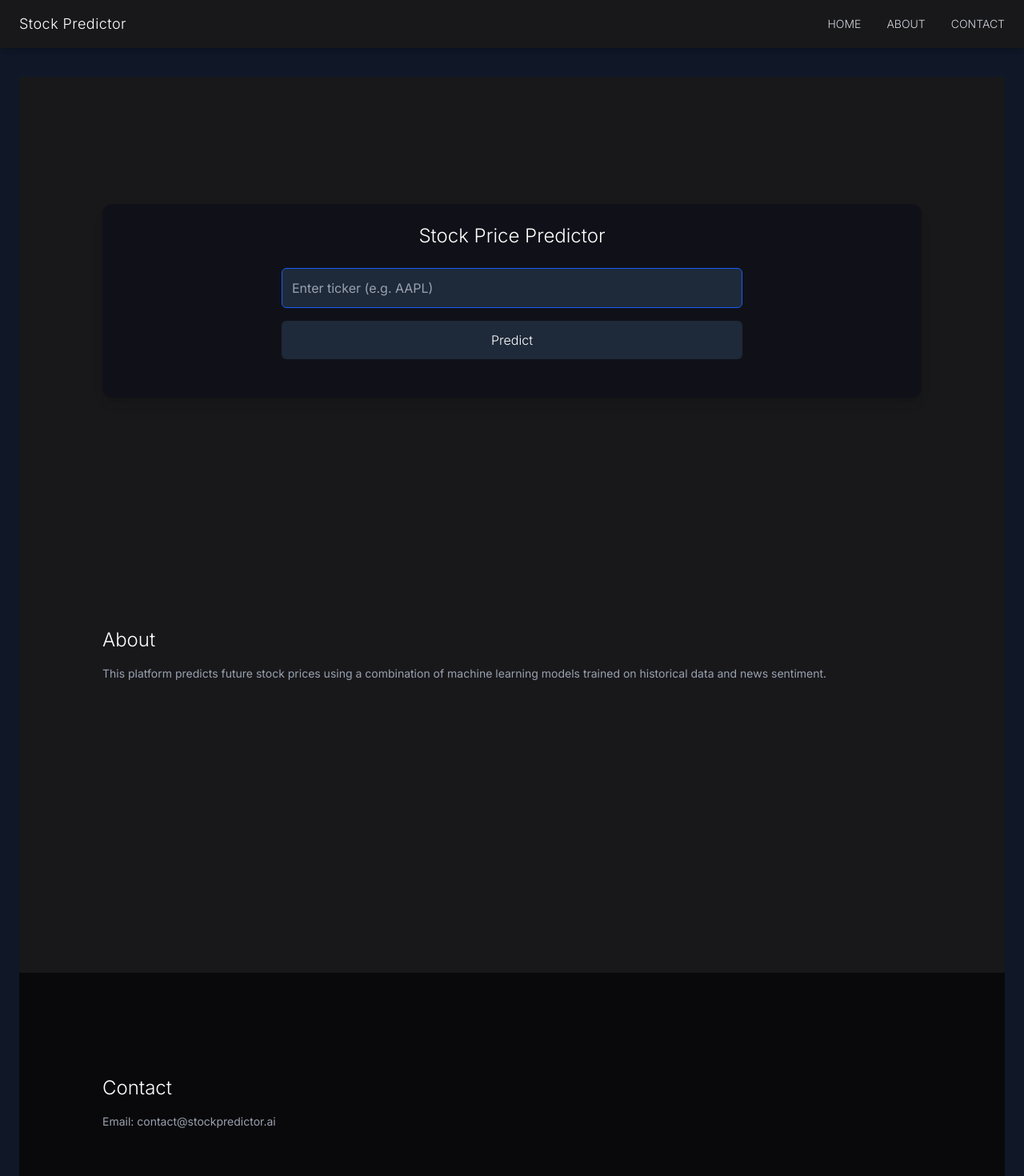
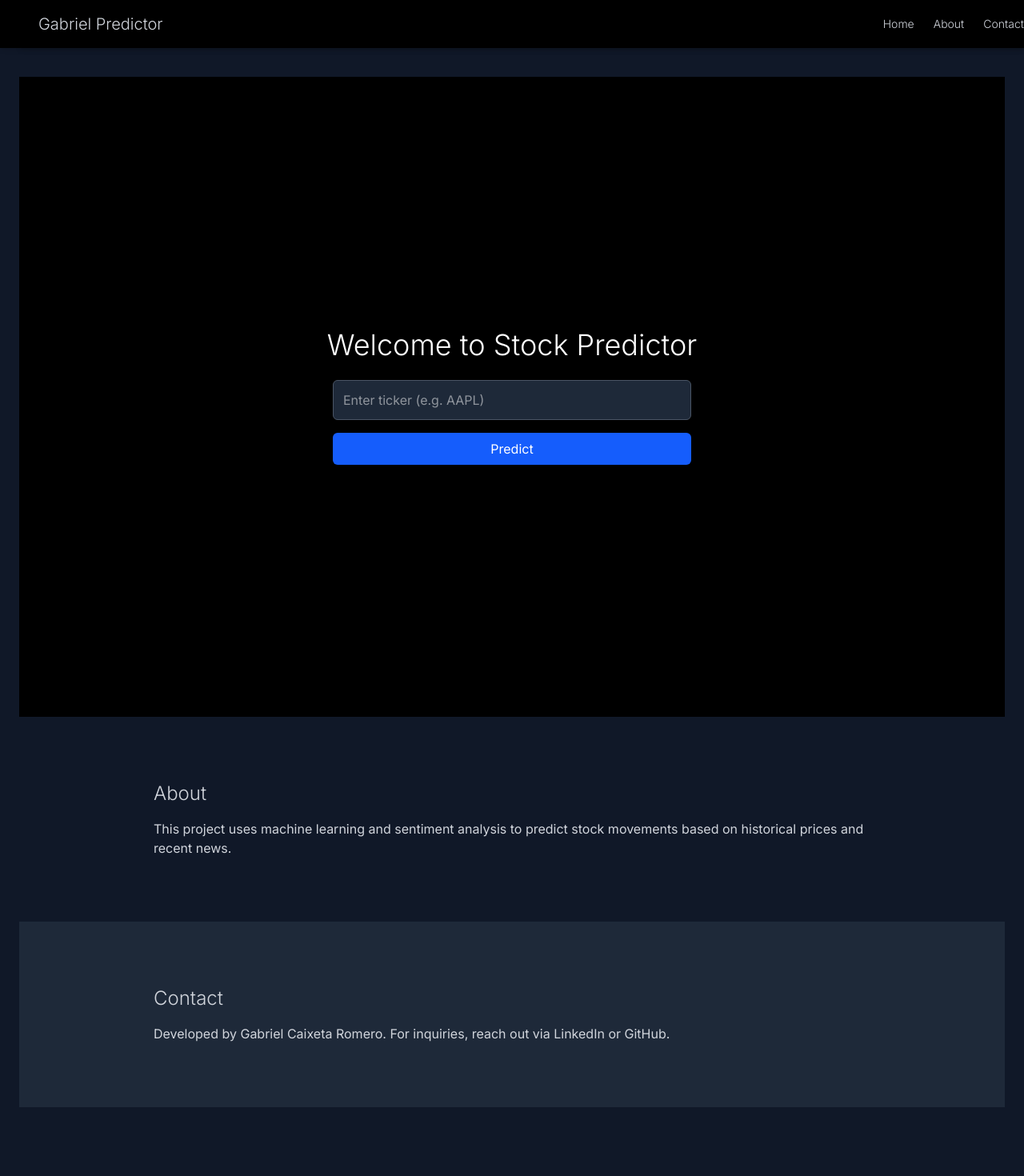
Before and after one commit to gabrielcaixeta01/StockPredictor, a Next.js app: page / in a window 1280 px wide. Shown: the top 1470 px of the page at 80% size. Built offline with nearby package versions, Linux system fonts and the light colour scheme.

Commit message:
update route with ticker

```diff
--- a/src/app/page.tsx
+++ b/src/app/page.tsx
@@ -1,84 +1,33 @@
 'use client';
 
 import { useState } from 'react';
-import StockResult from '@/components/StockResult';
+import { useRouter } from 'next/navigation';
 import Navbar from '@/components/Navbar';
-
-type NewsArticle = {
-  title: string;
-  url: string;
-  summary: string;
-  sentiment: 'positive' | 'negative' | 'neutral';
-};
-
-type StockResultData = {
-  prediction: number;
-  ticker: string;
-  today: number;
-  next: number;
-  news: NewsArticle[];
-  imagePrice: string;
-  imageNews: string;
-};
 
 export default function HomePage() {
   const [ticker, setTicker] = useState('');
-  const [data, setData] = useState<StockResultData | null>(null);
-  const [error, setError] = useState('');
+  const router = useRouter();
 
-  const handleSubmit = async (e: React.FormEvent) => {
+  const handleSubmit = (e: React.FormEvent) => {
     e.preventDefault();
-    setError('');
-    setData(null);
-
-    try {
-      const res = await fetch('/api/predict', {
-        method: 'POST',
-        headers: { 'Content-Type': 'application/json' },
-        body: JSON.stringify({ ticker }),
-      });
-
-      if (!res.ok) {
-        const err = await res.json();
-        throw new Error(err.error || 'Prediction failed');
-      }
-
-      const json = await res.json();
-
-      setData({
-        prediction: json.prediction,
-        ticker: json.ticker,
-        today: Number(json.today),
-        next: Number(json.next),
-        news: json.news,
-        imagePrice: json.imagePrice,
-        imageNews: json.imageNews,
-      });
-    } catch (err: unknown) {
-      if (err instanceof Error) {
-        setError(err.message);
-      } else {
-        setError('An unexpected error occurred');
-      }
+    if (ticker) {
+      router.push(`/result/${ticker.toUpperCase()}`);
     }
   };
 
   return (
-    <div className="min-h-screen bg-black text-white">
+    <div id="home" className="min-h-screen">
       <Navbar />
 
-      <section id="home" className="py-10 min-h-[70vh] flex items-center justify-center bg-zinc-900 px-4">
-        <div className="w-full max-w-5xl mx-auto bg-[#0d0f18a9] p-6 rounded-xl shadow-lg">
-          <h2 className="text-2xl mb-6 text-center font-light">Stock Price Predictor</h2>
-
-          <div className="w-full flex mb-6 justify-center text-center">
-            <form onSubmit={handleSubmit} className="flex flex-col space-y-4 w-full max-w-xl">
+      <section className="h-screen flex flex-col justify-center items-center bg-black text-white px-4">
+        <h1 className="text-4xl font-light mb-6">Welcome to Stock Predictor</h1>
+        <form onSubmit={handleSubmit} className="w-full max-w-md space-y-4">
           <input
             value={ticker}
             onChange={(e) => setTicker(e.target.value)}
             list="tickers"
             placeholder="Enter ticker (e.g. AAPL)"
-                className="bg-gray-800 border border-blue-600 text-white rounded-md p-3 placeholder-gray-400"
+            className="w-full bg-gray-800 border border-gray-600 text-white rounded-md p-3"
           />
           <datalist id="tickers">
             <option value="AAPL" />
@@ -94,31 +43,28 @@ export default function HomePage() {
           </datalist>
           <button
             type="submit"
-                className="bg-gray-800 hover:bg-blue-700 transition duration-500 ease-in-out text-white font-light py-3 rounded-md"
+            className="w-full bg-blue-600 hover:bg-blue-700 text-white py-2 rounded-md"
           >
             Predict
           </button>
-              {error && <p className="text-red-500 text-sm">{error}</p>}
         </form>
-          </div>
-
-          {data && <StockResult {...data} />}
-        </div>
       </section>
 
-      <section id="about" className="py-32 bg-zinc-900 px-4 min-h-[70vh]">
-        <div className="max-w-5xl mx-auto">
-          <h2 className="text-2xl font-light mb-4">About</h2>
-          <p className="text-gray-400 text-sm">
-            This platform predicts future stock prices using a combination of machine learning models trained on historical data and news sentiment.
+      <section id="about" className="py-20 px-4 bg-gray-900 text-gray-300">
+        <div className="max-w-4xl mx-auto">
+          <h2 className="text-2xl mb-4 font-light">About</h2>
+          <p>
+            This project uses machine learning and sentiment analysis to predict stock movements based on historical prices and recent news.
           </p>
         </div>
       </section>
 
-      <section id="contact" className="py-32 bg-zinc-950 px-4 min-h-[70vh]">
-        <div className="max-w-5xl mx-auto">
-          <h2 className="text-2xl font-light mb-4">Contact</h2>
-          <p className="text-gray-400 text-sm">Email: contact@stockpredictor.ai</p>
+      <section id="contact" className="py-20 px-4 bg-gray-800 text-gray-300">
+        <div className="max-w-4xl mx-auto">
+          <h2 className="text-2xl mb-4 font-light">Contact</h2>
+          <p>
+            Developed by Gabriel Caixeta Romero. For inquiries, reach out via LinkedIn or GitHub.
+          </p>
         </div>
       </section>
     </div>
--- /dev/null
+++ b/src/app/result/[ticker]/page.tsx
@@ -0,0 +1,47 @@
+import StockResult from '@/components/StockResult';
+
+type NewsArticle = {
+  title: string;
+  url: string;
+  summary: string;
+  sentiment: 'positive' | 'negative' | 'neutral';
+};
+
+type StockResultData = {
+  prediction: number;
+  ticker: string;
+  today: number;
+  next: number;
+  news: NewsArticle[];
+  imagePrice: string;
+  imageNews: string;
+};
+
+async function getPrediction(ticker: string): Promise<StockResultData> {
+  const res = await fetch(`${process.env.NEXT_PUBLIC_API_URL || 'http://localhost:3000'}/api/predict`, {
+    method: 'POST',
+    headers: { 'Content-Type': 'application/json' },
+    body: JSON.stringify({ ticker }),
+    cache: 'no-store',
+  });
+
+  if (!res.ok) {
+    throw new Error('Prediction failed');
+  }
+
+  return res.json();
+}
+
+type Props = {
+  params: { ticker: string };
+};
+
+export default async function ResultPage({ params }: Props) {
+  const data = await getPrediction(params.ticker);
+
+  return (
+    <main className="w-full max-w-5xl mx-auto px-4 py-10">
+      <StockResult {...data} />
+    </main>
+  );
+}
--- a/src/components/Navbar.tsx
+++ b/src/components/Navbar.tsx
@@ -1,24 +1,31 @@
-"use client";
+'use client';
+
+import Link from 'next/link';
+import { usePathname, useRouter } from 'next/navigation';
 
 export default function Navbar() {
+  const pathname = usePathname();
+  const router = useRouter();
+
+  const handleNavClick = (sectionId: string) => {
+    if (pathname === '/') {
+      // Scroll suave se já estiver na landing page
+      const section = document.getElementById(sectionId);
+      if (section) section.scrollIntoView({ behavior: 'smooth' });
+    } else {
+      // Redireciona para landing e scrolla para a seção
+      router.push(`/#${sectionId}`);
+    }
+  };
+
   return (
-    <nav className="bg-zinc-900 shadow-md py-4 px-6 fixed top-0 left-0 w-full z-50">
-      <div className="container mx-auto flex items-center justify-between">
-        <div className="text-white text-lg font-light tracking-wide">
-          Stock Predictor
-        </div>
-        <ul className="flex space-x-8 text-gray-300 text-sm font-light">
-          <li className="hover:text-white transition duration-200">
-            <a href="#home">HOME</a>
-          </li>
-          <li className="hover:text-white transition duration-200">
-            <a href="#about">ABOUT</a>
-          </li>
-          <li className="hover:text-white transition duration-200">
-            <a href="#contact">CONTACT</a>
-          </li>
-        </ul>
-      </div>
+    <nav className="bg-black text-gray-300 shadow-md px-6 py-4 flex justify-between items-center fixed top-0 w-full z-50">
+      <Link href="/" className="text-xl font-light">Gabriel Predictor</Link>
+      <ul className="flex space-x-6 text-sm font-light">
+        <li className="cursor-pointer hover:text-white" onClick={() => handleNavClick('home')}>Home</li>
+        <li className="cursor-pointer hover:text-white" onClick={() => handleNavClick('about')}>About</li>
+        <li className="cursor-pointer hover:text-white" onClick={() => handleNavClick('contact')}>Contact</li>
+      </ul>
     </nav>
   );
 }
```
Also changed, not shown: public/images/AAPL_price.png, public/images/GOOGL_price.png. Lines whose indentation alone changed are shown as unchanged.
